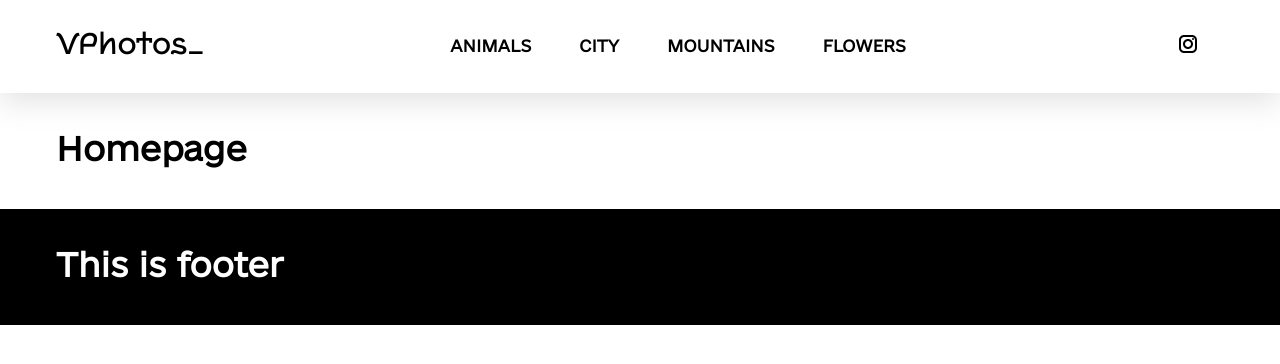
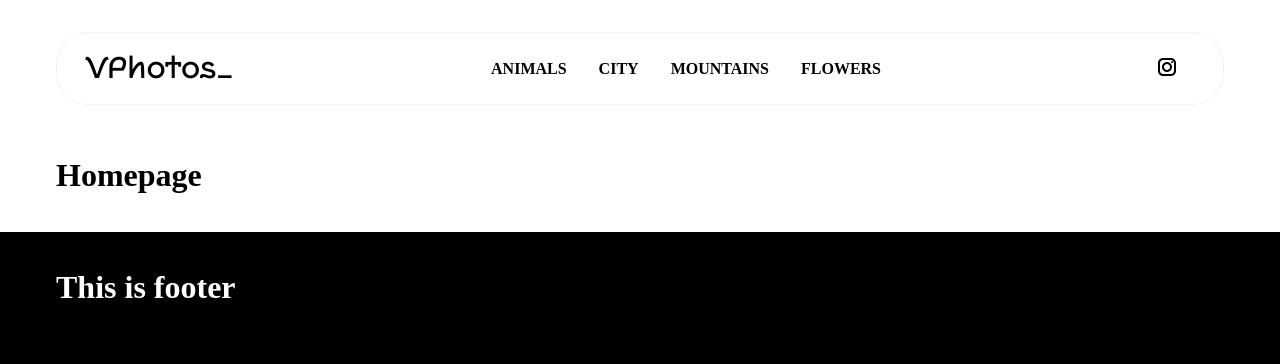
Before and after one commit to tochanenko/Gallery, a React (Create React App) app in the folder gallery-fe/: page / in a window 1280 px wide. Shown: the top 364 px of the page. Built offline with nearby package versions, Linux system fonts and the light colour scheme; the HTML template or start-up script is replaced by a standard one.

Commit message:
Style Header

```diff
--- /dev/null
+++ b/gallery-fe/jsconfig.json
@@ -0,0 +1,6 @@
+{
+    "compilerOptions": {
+        "jsx": "react-jsx",
+        "checkJs": true
+    }
+}
--- a/gallery-fe/package.json
+++ b/gallery-fe/package.json
@@ -7,6 +7,7 @@
     "@testing-library/jest-dom": "^6.6.3",
     "@testing-library/react": "^16.3.0",
     "@testing-library/user-event": "^13.5.0",
+    "motion": "^12.14.0",
     "react": "^19.1.0",
     "react-dom": "^19.1.0",
     "react-router-dom": "^7.6.0",
--- a/gallery-fe/src/components/Footer/Footer.module.css
+++ b/gallery-fe/src/components/Footer/Footer.module.css
@@ -1,4 +1,6 @@
 .footer {
   background-color: black;
   color: white;
+
+  height: 1000px;
 }
--- a/gallery-fe/src/components/Header/Header.jsx
+++ b/gallery-fe/src/components/Header/Header.jsx
@@ -4,6 +4,7 @@ import classes from './Header.module.scss';
 import instagramLogo from '../../assets/images/icons8-instagram-24.svg';
 import keyboardIconDown from '../../assets/images/keyboard_arrow_down_48dp.svg';
 import { useState } from 'react';
+import { useScroll, useTransform, motion } from 'motion/react';
 
 const CATEGORIES = [
   {
@@ -25,6 +26,10 @@ const CATEGORIES = [
 ]
 
 export default function Header() {
+  const { scrollY } = useScroll();
+
+  const headerShadow = useTransform(scrollY, [0, 100], ["rgba(100, 100, 111, 0) 0px 7px 29px", "rgba(100, 100, 111, 0.2) 0px 7px 29px"]);
+
   const [mobileHeaderVisible, setMobileHeaderVisible] = useState(false);
 
   const headerLogo = <div className={classes.logo}><Link to="/" onClick={handleResetMobileHeaderVisibility}>VPhotos_</Link></div>;
@@ -32,7 +37,7 @@ export default function Header() {
   const headerContent = <>
     <div className={classes.categories}>
       <ul>
-        {CATEGORIES.map(category => <li key={category.id}><Link to={`/category/${category.id}`} onClick={handleResetMobileHeaderVisibility}>{category.name}</Link></li>)}
+        {CATEGORIES.map(category => <Link to={`/category/${category.id}`} onClick={handleResetMobileHeaderVisibility} key={category.id}><li>{category.name}</li></Link>)}
       </ul>
     </div>
     <div className={classes.social}>
@@ -54,9 +59,12 @@ export default function Header() {
     setMobileHeaderVisible(false);
   }
 
-  return <header className={classes.header}>
-    <div className="container">
-
+  return <div className={`container ${classes.header_container}`}>
+    <motion.header
+      style={{ boxShadow: headerShadow }}
+      transition={{ duration: 0.3 }}
+      className={classes.header}
+    >
       <div className={classes.desktop_nav}>
         {headerLogo}
         {headerContent}
@@ -70,7 +78,6 @@ export default function Header() {
       <div className={`${classes.popup_header} ${!mobileHeaderVisible ? classes.gone : undefined}`}>
         {headerContent}
       </div>
-    </div>
-
-  </header>;
+    </motion.header>
+  </div >;
 }
--- a/gallery-fe/src/components/Header/Header.module.scss
+++ b/gallery-fe/src/components/Header/Header.module.scss
@@ -1,7 +1,26 @@
+.header_container {
+  width: 100%;
+  position: fixed;
+  z-index: 9999;
+  top: 16px;
+
+  left: 50%;
+  transform: translateX(-50%);
+}
+
 .header {
   width: 100%;
-  background-color: #fff;
-  box-shadow: rgba(100, 100, 111, 0.2) 0px 7px 29px;
+  max-width: 1200px;
+
+  background-color: rgba(255, 255, 255, 0.8);
+  // box-shadow: rgba(100, 100, 111, 0.2) 0px 7px 29px;
+  backdrop-filter: saturate(180%) blur(20px);
+  border: 1px solid rgba(0, 0, 0, 0.05);
+
+  padding: 0 28px;
+  border-radius: 32px;
+
+  box-sizing: border-box;
 
   a {
     text-decoration: none;
@@ -18,6 +37,8 @@
     color: rgb(3, 63, 3);
     font-size: 2rem;
     vertical-align: center;
+
+    padding: 18px 0 14px 0;
   }
 
   .categories,
@@ -31,14 +52,14 @@
 
     li {
       display: inline-block;
-      padding: 16px 24px;
+      padding: 16px 16px;
       text-transform: uppercase;
-      font-weight: 600;
-      text-decoration: none;
+      font-weight: 700;
       cursor: pointer;
+      border-radius: 32px;
 
       &:hover {
-        text-decoration: underline;
+        background-color: rgba(0, 0, 0, 0.1);
       }
     }
   }
@@ -76,26 +97,11 @@
 
     li {
       display: block;
-      padding: 16px 24px;
-      text-transform: uppercase;
-      font-weight: 600;
-      text-decoration: none;
-      cursor: pointer;
-
-      &:hover {
-        text-decoration: underline;
-      }
     }
   }
 }
 
 @media screen and (max-width: 768px) {
-  .header {
-    position: fixed;
-    top: 0;
-    z-index: 9999;
-  }
-
   .desktop_nav {
     display: none;
   }
--- a/gallery-fe/src/components/MainContainer/MainContainer.jsx
+++ b/gallery-fe/src/components/MainContainer/MainContainer.jsx
@@ -1,4 +1,4 @@
-import { Outlet } from 'react-router-dom';
+import { Outlet, ScrollRestoration } from 'react-router-dom';
 import classes from './MainContainer.module.css';
 import Header from '../Header/Header';
 import Footer from '../Footer/Footer';
@@ -7,6 +7,7 @@ export default function MainContainer() {
   return <>
     <Header />
     <main className={classes['main-container']}>
+      <ScrollRestoration />
       <Outlet />
     </main>
     <Footer />
--- a/gallery-fe/src/components/Rating/Rating.jsx
+++ b/gallery-fe/src/components/Rating/Rating.jsx
@@ -4,6 +4,7 @@ import classes from "./Rating.module.scss";
 export default function Rating({ ratings, photoId, handleRating }) {
   const [hoveredIndex, setHoveredIndex] = useState(null);
   const rating = calculateRating(ratings);
+  const ratingsCount = ratings.length;
 
   function calculateRating(ratings) {
     return ratings.reduce((acc, curr) => acc + curr.rating, 0) / ratings.length;
@@ -46,6 +47,6 @@ export default function Rating({ ratings, photoId, handleRating }) {
         />
       </div>
     ))}
-    <span className={classes.rating_number}>{rating ? formatNumber(rating) : ''}</span>
+    <span className={classes.rating_number}>{rating ? formatNumber(rating) : ''} ({ratingsCount} votes)</span>
   </>;
 }
--- a/gallery-fe/src/index.css
+++ b/gallery-fe/src/index.css
@@ -13,9 +13,12 @@
   src: url('./assets/fonts/e-ukrainehead-light_w.ttf') format('truetype');
 }
 
+@import url('https://fonts.googleapis.com/css2?family=Inter:ital,opsz,wght@0,14..32,100..900;1,14..32,100..900&family=Nunito:ital,wght@0,200..1000;1,200..1000&display=swap');
+
 body {
   margin: 0;
-  font-family: 'e-Ukraine Light';
+  font-family: 'Nunito';
+  padding-top: 120px;
 }
 
 .container {
@@ -28,9 +31,3 @@ body {
 
   padding: 16px;
 }
-
-@media screen and (max-width: 768px) {
-  body {
-    padding-top: 80px;
-  }
-}
--- a/gallery-fe/src/pages/Photo.jsx
+++ b/gallery-fe/src/pages/Photo.jsx
@@ -79,22 +79,23 @@ export default function PhotoPage() {
   }
 
   return <>
-    <div className={classes.photo_block}>
-      <img src={`${PHOTO_URL}${photo.url}`} />
-    </div>
+
 
     <div className="container">
+      <div className={classes.photo_block}>
+        <img src={`${PHOTO_URL}${photo.url}`} alt={photo.title} />
+      </div>
       <div className={classes.photo_info}>
         <h2 className={classes.title}>{photo.title || 'Single photo worth 1000 words'}</h2>
         <div className={classes.details}>
-          <Rating ratings={photo.ratings} handleRating={handleRating} />
+          <Rating ratings={photo.ratings} handleRating={handleRating} photoId={photo.id} />
           <span className={classes.date}> // {formatDate(photo.date)}</span>
         </div>
         {false ? <form action={handleUpdatePhotoDetails}>
-          <label htmlFor="title">Title</label><br/>
-          <input id="title" name="title" defaultValue={photo.title || ''} /><br/>
-          <label htmlFor="description">Description</label><br/>
-          <textarea id="description" name="description" defaultValue={photo.description || ''} cols="128" /><br/>
+          <label htmlFor="title">Title</label><br />
+          <input id="title" name="title" defaultValue={photo.title || ''} /><br />
+          <label htmlFor="description">Description</label><br />
+          <textarea id="description" name="description" defaultValue={photo.description || ''} cols={128} /><br />
           <button type="submit">Submit</button>
         </form> : undefined}
         <p>{photo.description || 'You don\'t need to say anything. Jut observe...'}</p>
--- a/gallery-fe/src/pages/Photo.module.scss
+++ b/gallery-fe/src/pages/Photo.module.scss
@@ -2,6 +2,12 @@
   width: 100%;
   max-height: 512px;
   background-color: rgba(0, 0, 0, 0.95);
+
+  border-radius: 32px;
+  box-shadow: rgba(100, 100, 111, 0.2) 0px 7px 29px;
+  margin-bottom: 16px;
+
+  overflow: hidden;
 
   display: flex;
   justify-content: center;
@@ -16,6 +22,10 @@
 }
 
 .photo_info {
+  padding: 16px 28px;
+  border-radius: 32px;
+  box-shadow: rgba(100, 100, 111, 0.2) 0px 7px 29px;
+
   .title {
     font-family: 'e-Ukraine Head Light';
     margin-bottom: 0.6rem;
```
Also changed, not shown: 2 other files (tests, documents, lock files or other folders).
